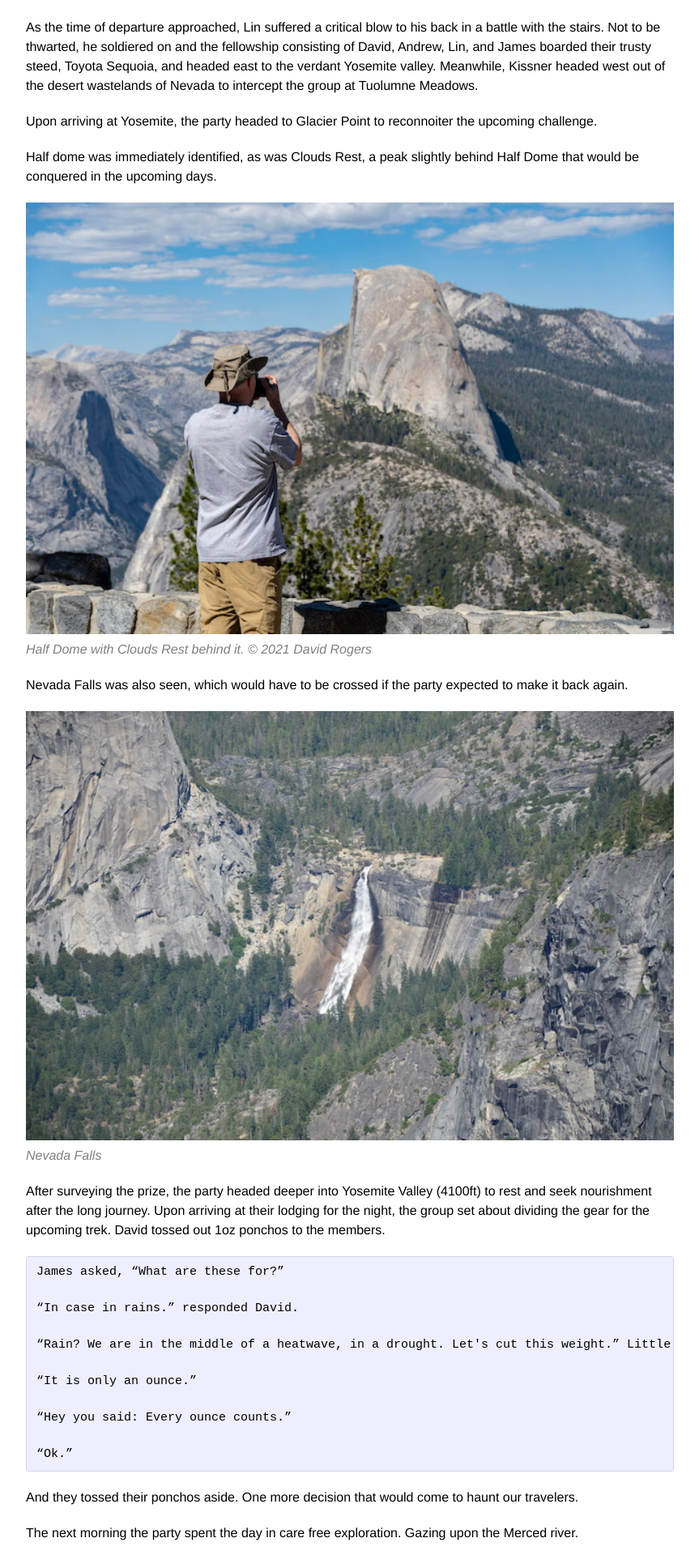
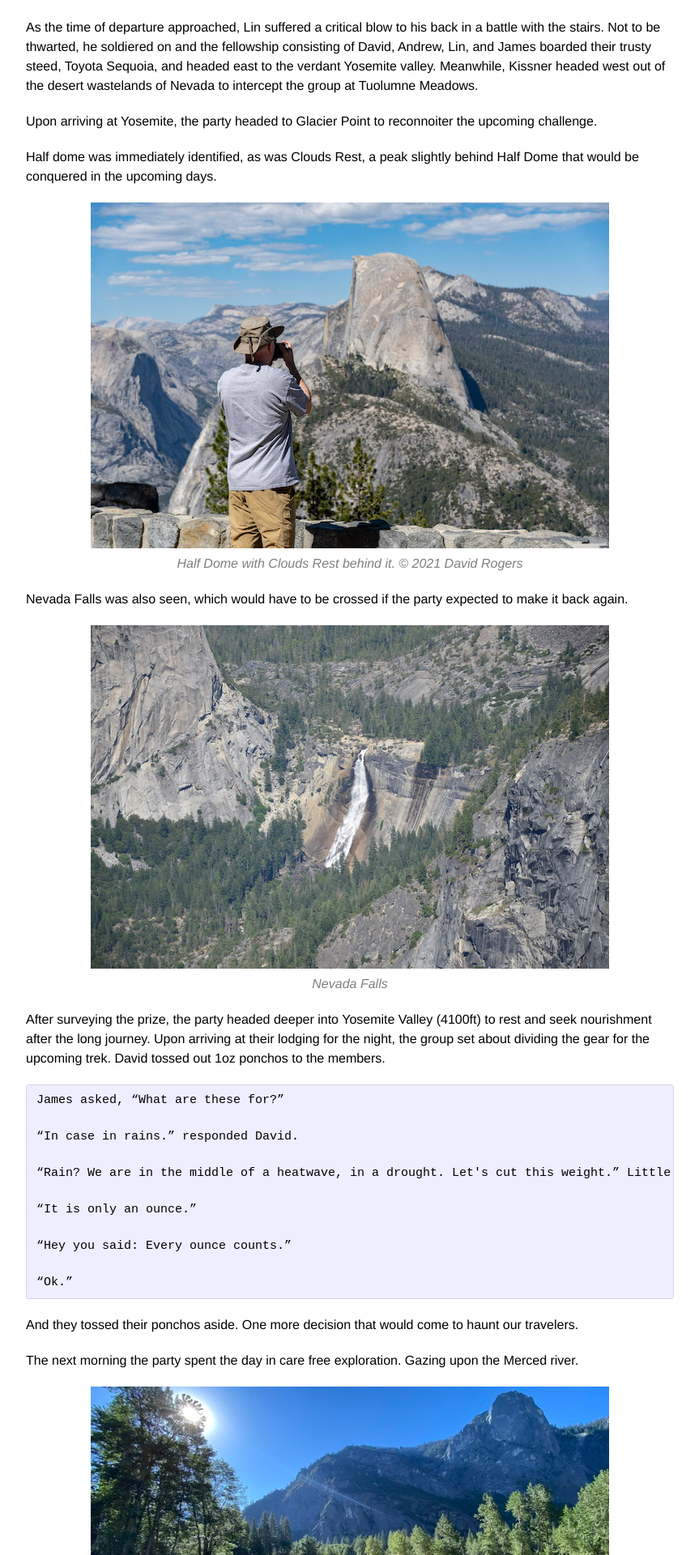
Before and after one commit to jamesorriv/jamesorriv.github.io, a Jekyll site: the page built from _posts/2021-07-11-halfdome.md, in a window 1280 px wide. Shown: the part 1036-2956 px from the top of the page at 81% size, without its empty margins (208-1071 px from the left). Built offline with Jekyll 4.4.1, drawn with Linux system fonts in a browser that asks for light colours.

Commit message:
Attempt to center images and do not stretch the images past 640px

```diff
--- a/_includes/image.html
+++ b/_includes/image.html
@@ -1,4 +1,6 @@
+<div style="text-align: center;">
 <figure class="image">
   <img src="{{ include.url }}" alt="{{ include.description }}">
   <figcaption>{{ include.description }}</figcaption>
 </figure>
+</div>
--- a/css/main.css
+++ b/css/main.css
@@ -24,6 +24,7 @@ a:visited { color: #205caa; }
 
 figure img {
 	width: 100%;
+	max-width: 640px;
 }
 
 figcaption {
```
